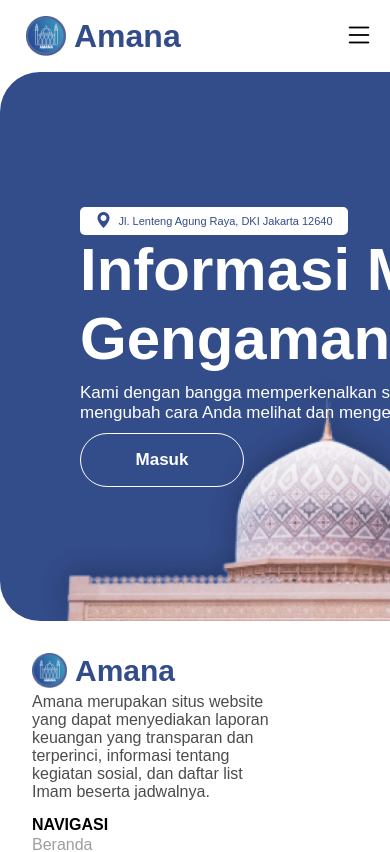
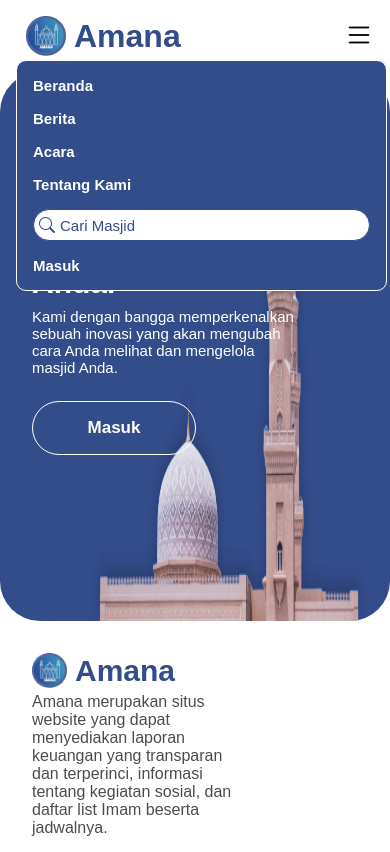
Before and after one commit to jundifatih/AmanaProject-FrontEnd, a React (Vite) app: page / in a window 390 px wide. Shown: the top 852 px of the page. Built offline with nearby package versions, Linux system fonts and the light colour scheme.

Commit message:
Update Jumbroton Responsive

```diff
--- a/src/component/main/footer/StyleFooter.module.css
+++ b/src/component/main/footer/StyleFooter.module.css
@@ -65,6 +65,24 @@
 .FooterIcon i:hover{
     color: #334C8A;
 }
+
+/* Medium Screen */
+@media (max-width:830px) {
+    .FooterList{
+        display: flex;
+        justify-content:start;
+        /* flex-wrap: wrap; */
+        gap: 2rem;
+    }
+    .FooterItem:nth-child(1){
+        width: 200px ;
+    }
+    .FooterItem:nth-child(4){
+        width: 220px;
+    }
+}
+
+/* Small Screen */
 @media (max-width: 425px) {
     footer{
         max-width: 100%;
--- a/src/component/main/navbar/Navbar.jsx
+++ b/src/component/main/navbar/Navbar.jsx
@@ -3,7 +3,7 @@ import styles from "./StyleNavbar.module.css";
 
 const Navbar = () => {
   const [display, setDisplay] = useState(true);
-  const [windowSize, setWindowSize] = useState(0);
+  const [windowSize, setWindowSize] = useState(831);
 
   useEffect(() => {
     function handleResize() {
--- a/src/component/main/navbar/StyleNavbar.module.css
+++ b/src/component/main/navbar/StyleNavbar.module.css
@@ -4,7 +4,6 @@ body {
 
 /* Large Screen */
 .Navbar {
-  /* width: max-content; */
   display: flex;
   justify-content: space-between;
   align-items: center;
@@ -87,6 +86,7 @@ input::placeholder {
   display: none;
 }
 
+/* Small & Medium Screen */
 @media (max-width: 830px) {
   .Navbar{
     padding: 1rem;
@@ -100,8 +100,8 @@ input::placeholder {
     left: 0;
     margin: 10px 1rem;
     width: 95%;
-    /* color: #334c8a;
-    border: 1px solid #334c8a; */
+    /* color: #334c8a; */
+    border: 1px solid white;
     border-radius: 10px;
     z-index: 100;
   }
--- a/src/pages/main/landingpage/LandingPage.module.css
+++ b/src/pages/main/landingpage/LandingPage.module.css
@@ -2,6 +2,8 @@
   display: flex;
   justify-content: space-around;
 }
+
+/* Large Screen */
 .Jumbroton {
   display: flex;
   justify-content: space-evenly;
@@ -76,3 +78,53 @@
   right: 2.3rem;
   bottom: -24px;
 }
+
+/* Small Screen */
+@media (max-width:428px) {
+  .Masjid {
+    position: absolute;
+    right: 1.3rem;
+    opacity: 0.90;
+    width: 310px;
+    bottom: -25px;
+  }
+  .Jumbroton{
+    margin-top: 0;
+  }
+  .Background{
+    display: flex;
+    justify-content: center;
+    margin: 0;
+  }
+  .Judul{
+    display: flex;
+    align-items: start;
+    flex-direction: column;
+    padding: 2rem;
+  }
+  .Judul .Alamat{
+    position: absolute;
+    top: 15%;
+    left: 2rem;
+
+  }
+  .Judul .Tagline{
+    position: absolute;
+    top: 23%;
+    left: 2rem;
+    font-size: 30px;
+    width: 300px;
+  }
+  .Judul .Deskripsi {
+    position: absolute;
+    top: 43%;
+    font-size: 15px;
+    left: 2rem;
+    width: 270px;
+  }
+  .Judul .Tombol{
+    position: absolute;
+    top: 60%;
+    left: 2rem;
+  }
+}
```
